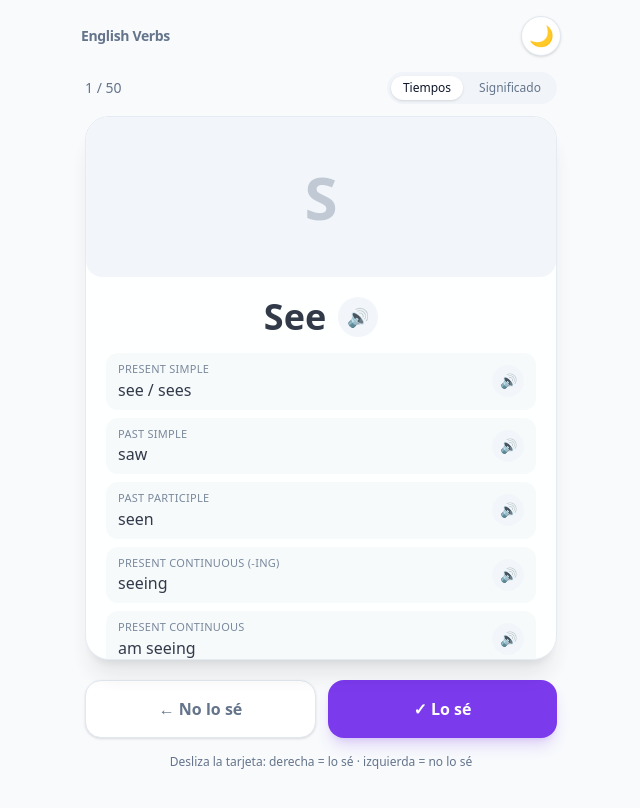
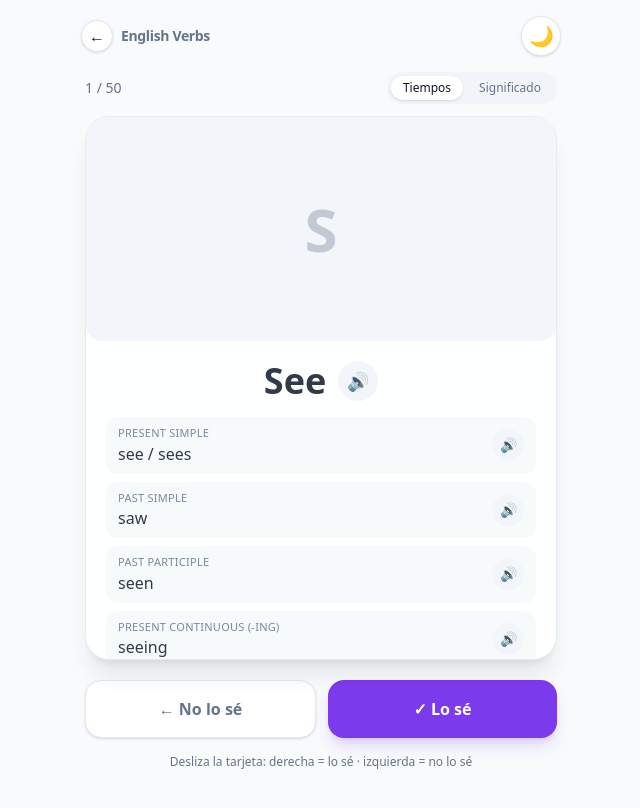
Before and after one commit to ArielGalvez/learn-english, a Next.js app: page /study in a window 1280 px wide. Shown: the top 808 px of the page, without its empty margins (319-959 px from the left). Built offline with nearby package versions, Linux system fonts and the light colour scheme; no server answers.

Commit message:
refactor and add header

```diff
--- a/src/app/layout.tsx
+++ b/src/app/layout.tsx
@@ -1,7 +1,7 @@
 import type { Metadata, Viewport } from "next";
 import { Geist, Geist_Mono } from "next/font/google";
 import "./globals.css";
-import { ThemeToggle } from "@/components/theme-toggle";
+import { Header } from "@/components/header";
 
 const geistSans = Geist({
   variable: "--font-geist-sans",
@@ -65,12 +65,7 @@ export default function RootLayout({
         className={`${geistSans.variable} ${geistMono.variable} antialiased`}
       >
         <div className="mx-auto min-h-dvh w-full max-w-md sm:max-w-lg">
-          <header className="flex items-center justify-between px-4 pt-4">
-            <span className="text-sm font-semibold tracking-tight text-muted-foreground">
-              English Verbs
-            </span>
-            <ThemeToggle />
-          </header>
+          <Header />
           <main>{children}</main>
         </div>
       </body>
--- /dev/null
+++ b/src/components/header.tsx
@@ -0,0 +1,32 @@
+"use client";
+
+import Link from "next/link";
+import { usePathname } from "next/navigation";
+import { motion } from "motion/react";
+import { ThemeToggle } from "./theme-toggle";
+
+export function Header() {
+  const pathname = usePathname();
+  const canGoBack = pathname !== "/";
+
+  return (
+    <header className="flex items-center justify-between px-4 pt-4">
+      <nav className="flex items-center gap-2">
+        {canGoBack && (
+          <Link href="/" aria-label="Volver al inicio">
+            <motion.span
+              whileTap={{ scale: 0.85 }}
+              className="flex h-8 w-8 items-center justify-center rounded-full border border-border bg-card text-base shadow-sm"
+            >
+              ←
+            </motion.span>
+          </Link>
+        )}
+        <span className="text-sm font-semibold tracking-tight text-muted-foreground">
+          English Verbs
+        </span>
+      </nav>
+      <ThemeToggle />
+    </header>
+  );
+}
--- a/src/components/study-deck.tsx
+++ b/src/components/study-deck.tsx
@@ -149,7 +149,7 @@ export function StudyDeck({
           >
             {side === "tense" ? (
               <div className="flex h-full flex-col">
-                <VerbImage imageQuery={verb.image_query} letter={verb.base[0]} className="h-40" />
+                <VerbImage imageQuery={verb.image_query} letter={verb.base[0]} className="h-56" />
                 <div className="flex flex-1 flex-col gap-4 overflow-y-auto p-5">
                   <div className="flex items-center justify-center gap-3">
                     <h2 className="text-4xl font-bold capitalize text-card-foreground">
--- a/src/components/verb-image.tsx
+++ b/src/components/verb-image.tsx
@@ -47,7 +47,7 @@ export function VerbImage({
           alt={imageQuery}
           fill
           sizes="(max-width: 512px) 100vw, 512px"
-          className="object-cover"
+          className="object-contain"
           unoptimized
           onError={() => setError(true)}
         />
```
